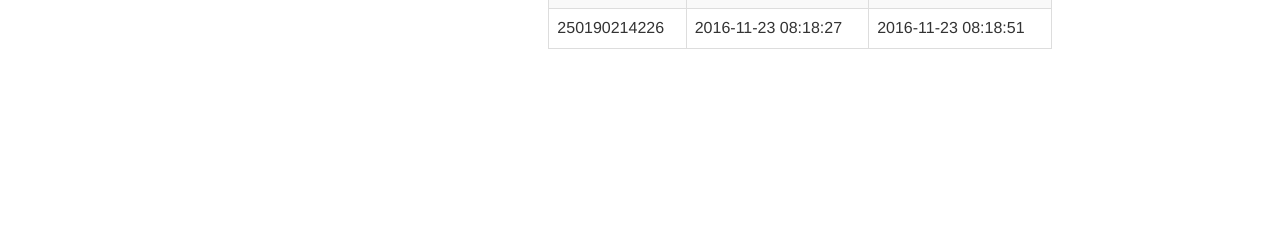
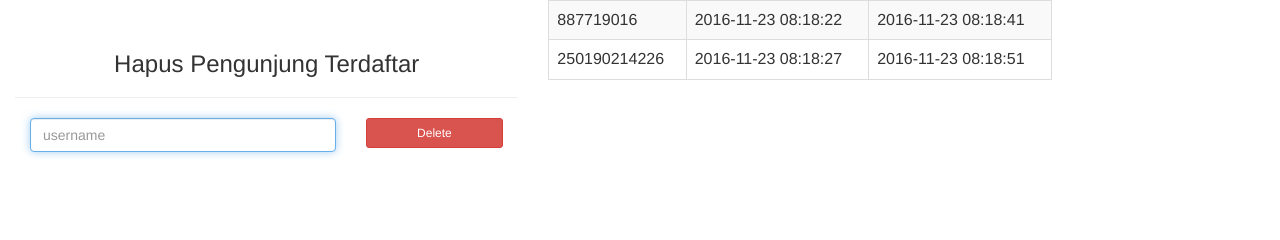
Before and after one commit to 100nandoo/Skripsi, a PHP site: page /pages/data.php in a window 1280 px wide. Shown: the part 288-528 px from the top of the page. Run offline with PHP 8.4, Linux system fonts and the light colour scheme; data comes from the database, SQL or seed files in the repository; data that the repository does not hold is empty.

Commit message:
Tambah fitur hapus pengunjung

```diff
--- a/pages/data.php
+++ b/pages/data.php
@@ -22,9 +22,9 @@ $(document).ready(function() {
   $('#buku').DataTable();
 } );
 </script>
-
+<!--Kolom kiri  -->
 <div class="col-sm-5 container">
-  <h3 class="text-center">Pengunjung yang Terdaftar</h3>
+  <h3 class="text-center">Pengunjung yang Terdaftar</h3><hr>
 
   <table id="pengunjung" class="table table-striped table-bordered table-hover">
     <thead>
@@ -46,10 +46,20 @@ $(document).ready(function() {
 
     <?php $row = mysqli_fetch_array($kondisi_lab) ?>
     <h4>Jumlah pengunjung: <?php echo $row['jumlah'] ?></h4>
+    <br>
+    <form action="delVisitor.php" class="form-signin" method="post">
+      <h3 class="form-signin-heading text-center">Hapus Pengunjung Terdaftar</h3><hr>
+      <div class="col-sm-8">
+        <input type="text" name="nama" id="nama" class="form-control form-group" placeholder="username" required autofocus>
+      </div>
+      <div class="col-sm-4">
+        <button class="btn btn-lg btn-danger btn-block btn-sm" type="submit">Delete</button>
+      </div>
+    </form>
   </div>
-
+<!-- Kolom Kanan -->
   <div class="col-sm-5">
-    <h3 class="text-center">Buku Tamu</h3>
+    <h3 class="text-center">Buku Tamu</h3><hr>
     <table id="buku"class="table table-striped table-bordered table-hover">
       <thead>
         <th>uid</th>
```
Also changed, not shown: pages/delVisitor.php (added, +27 -0 lines).
